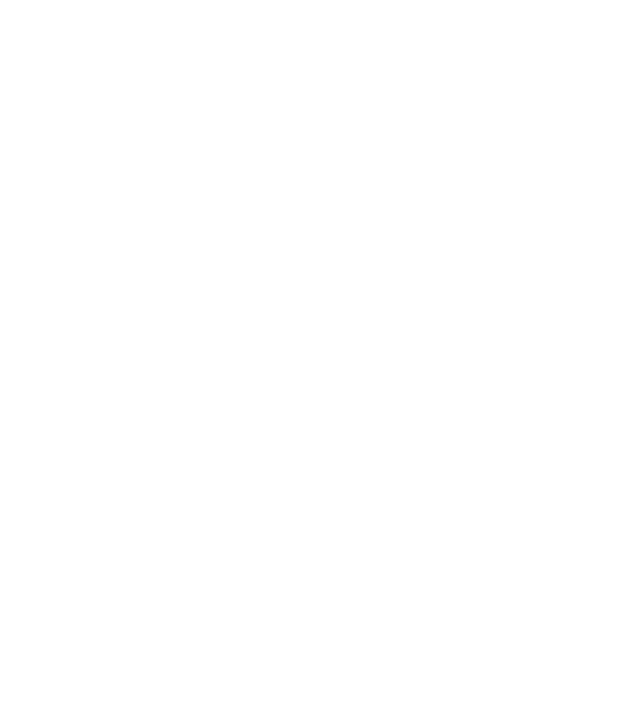
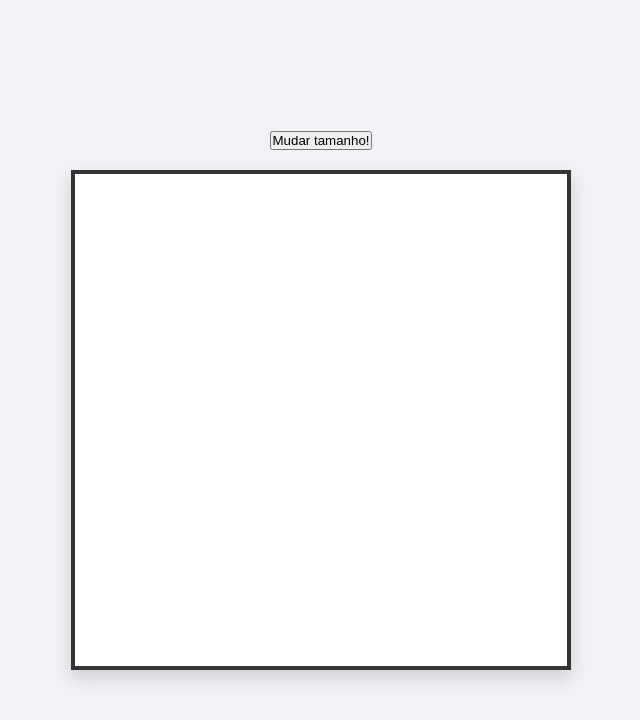
Before and after one commit to KaahRomao/projeto_esketch, a plain HTML site: page index.html in a window 1280 px wide. Shown: the whole page, without its empty margins (319-959 px from the left). Drawn offline with Linux system fonts and the light colour scheme.

Commit message:
Criacao de projeto de esketch

```diff
--- a/index.html
+++ b/index.html
@@ -10,7 +10,8 @@
 </head>
 
 <body>
-
+    <button id="btnTamanho">Mudar tamanho!</button>
+    <div id="container"></div>
 </body>
 
 </html>
--- a/script.js
+++ b/script.js
@@ -0,0 +1,36 @@
+const container = document.querySelector("#container");
+
+for (let i = 0; i < 16 * 16; i++) {
+  const div = document.createElement("div");
+  div.classList.add("quadrado");
+  container.appendChild(div);
+
+  div.addEventListener("mouseover", () => {
+    div.style.backgroundColor = "blue";
+  });
+}
+
+const button = document.querySelector("#btnTamanho");
+
+button.addEventListener("click", () => {
+  let tamanhoXeY = prompt(
+    "Qual o tamanho da largura e altura de quadrado que você quer?",
+  );
+
+  if (tamanhoXeY > 100) {
+    alert("Tente valores abaixo de 100. talvez funcione!");
+    return;
+  }
+
+  container.innerHTML = "";
+  container.style.setProperty("--grid-size", tamanhoXeY);
+  for (let i = 0; i < tamanhoXeY * tamanhoXeY; i++) {
+    const div = document.createElement("div");
+    div.classList.add("quadrado");
+    container.appendChild(div);
+
+    div.addEventListener("mouseover", () => {
+      div.style.backgroundColor = "red";
+    });
+  }
+});
--- a/style.css
+++ b/style.css
@@ -1,20 +1,35 @@
+/* Reset básico para garantir que bordas não quebrem a largura */
 * {
   box-sizing: border-box;
   margin: 0;
   padding: 0;
-  text-decoration: none;
-}
-
-li {
-  list-style: none;
-}
-
-img {
-  display: block;
-  max-width: 100%;
 }
 
 body {
-  height: 100dvh;
-  width: 100dvw;
+  display: flex;
+  flex-direction: column;
+  justify-content: center;
+  align-items: center;
+  min-height: 100vh;
+  background-color: #f0f2f5;
+  font-family: Arial, sans-serif;
+  gap: 20px;
 }
+
+/* Moldura / Tela do Etch-a-Sketch */
+#container {
+  display: flex;
+  flex-wrap: wrap;
+  width: 500px;
+  height: 500px;
+  background-color: #ffffff;
+  border: 4px solid #333;
+  box-shadow: 0 8px 16px rgba(0, 0, 0, 0.15);
+}
+
+/* Cada quadradinho da grade */
+.quadrado {
+  /* Usa a variável --grid-size. Se não for definida, assume 16 como padrão */
+  width: calc(100% / var(--grid-size, 16));
+  height: calc(100% / var(--grid-size, 16));
+}
```
